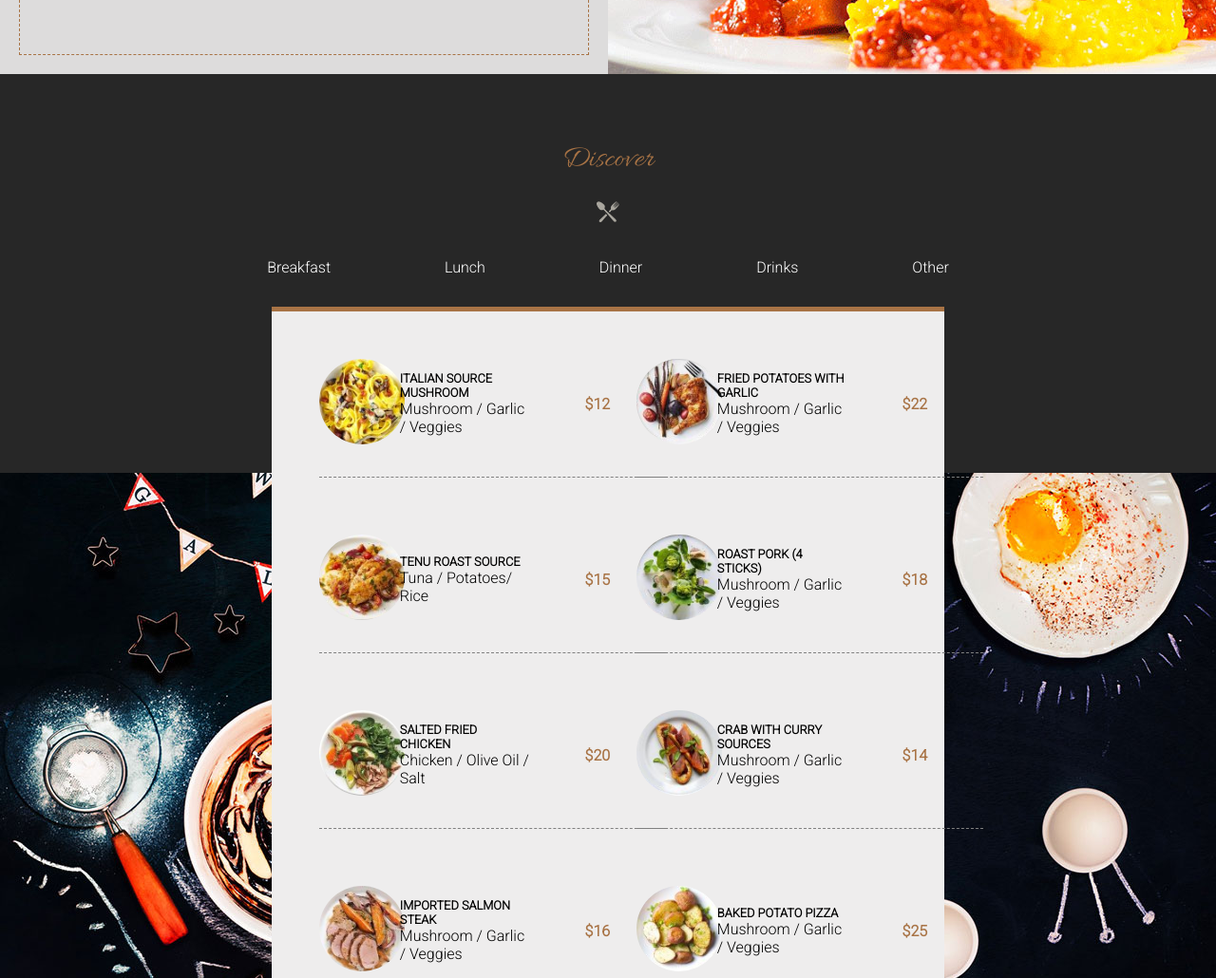
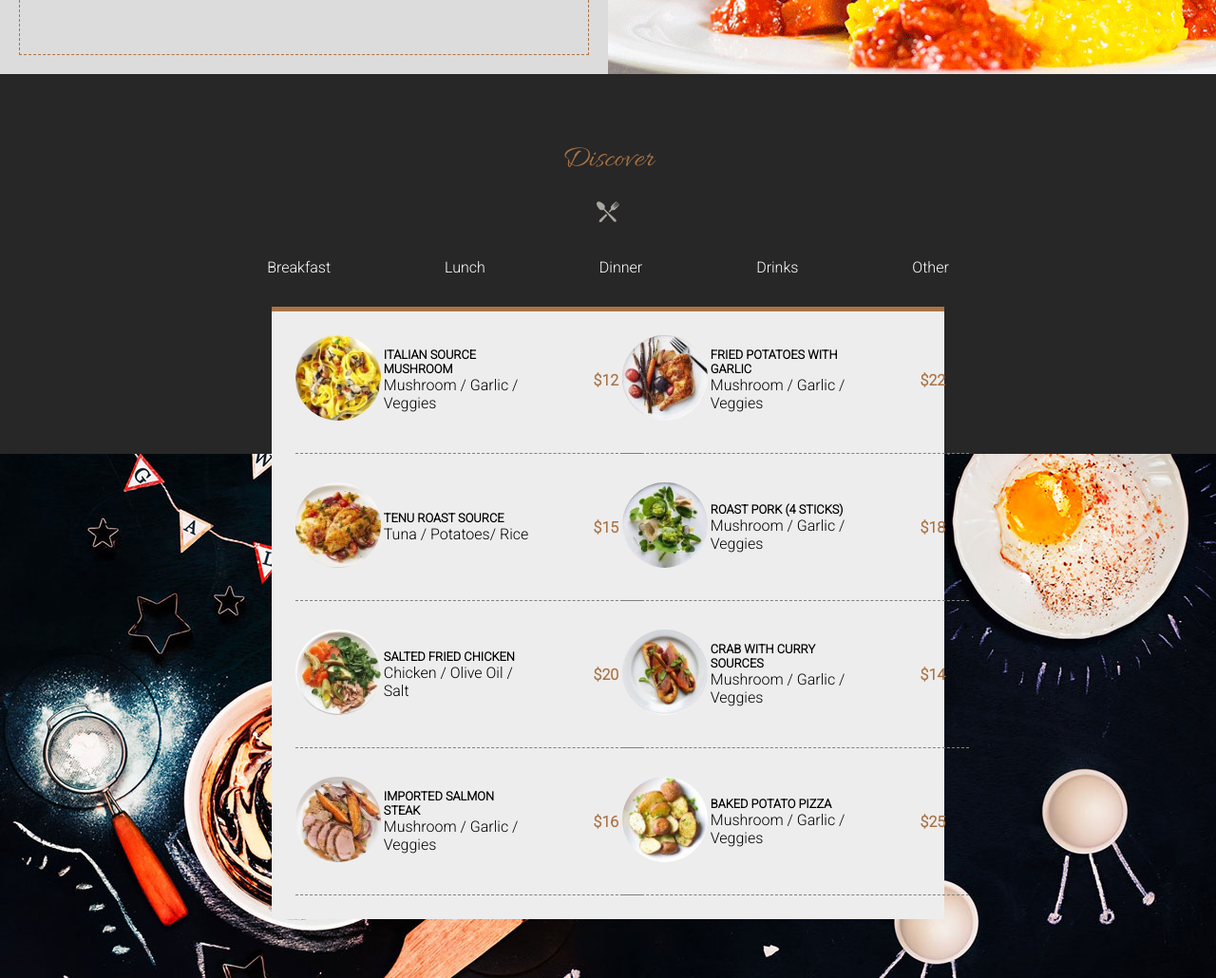
Before and after one commit to LaWass1864/TP-Le-resto, a plain HTML site: page index.html in a window 1280 px wide. Shown: the part 1356-2386 px from the top of the page at 95% size. Drawn offline with Linux system fonts and the light colour scheme.

Commit message:
section 2 ok

```diff
--- a/assets/styles/layouts/_section2.scss
+++ b/assets/styles/layouts/_section2.scss
@@ -2,8 +2,9 @@
   background-image: url(/assets/img/bg-menu-01.jpg);
   background-repeat: no-repeat;
   text-align: center;
-  background-position-y: 420px;
+  background-position-y: 400px;
   padding: 50px;
+  height: 1000px;
 
   .title {
     font-family: "Allura";
@@ -50,7 +51,7 @@
     display: grid;
     grid-template-columns: 50% 50%;
     border-top: 5px solid #a87345;
-    padding: 20px;
+    padding: 10px;
 
     .menu-gauche {
       img {
@@ -63,7 +64,7 @@
         grid-template-columns: 20% 50% 30%;
         align-items: center;
         gap:30px;
-        padding: 30px;
+        padding: 15px;
 
         &::after{
           content: '';
@@ -106,7 +107,7 @@
         grid-template-columns: 20% 50% 30%;
         align-items: center;
         gap:30px;
-        padding: 30px;
+        padding: 15px;
 
         &::after{
           content: '';
```
Also changed, not shown: assets/styles/index.css, 1 other file.
